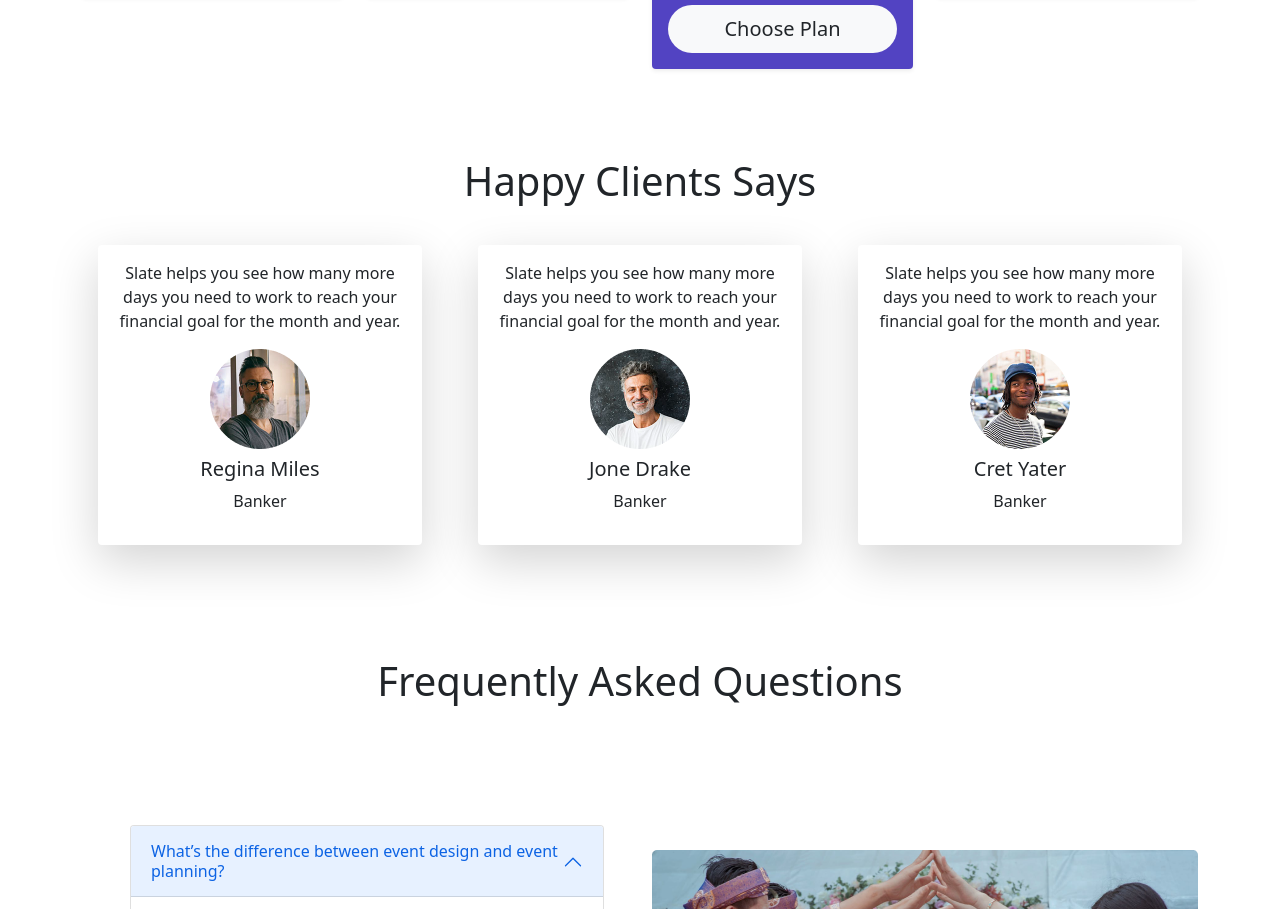
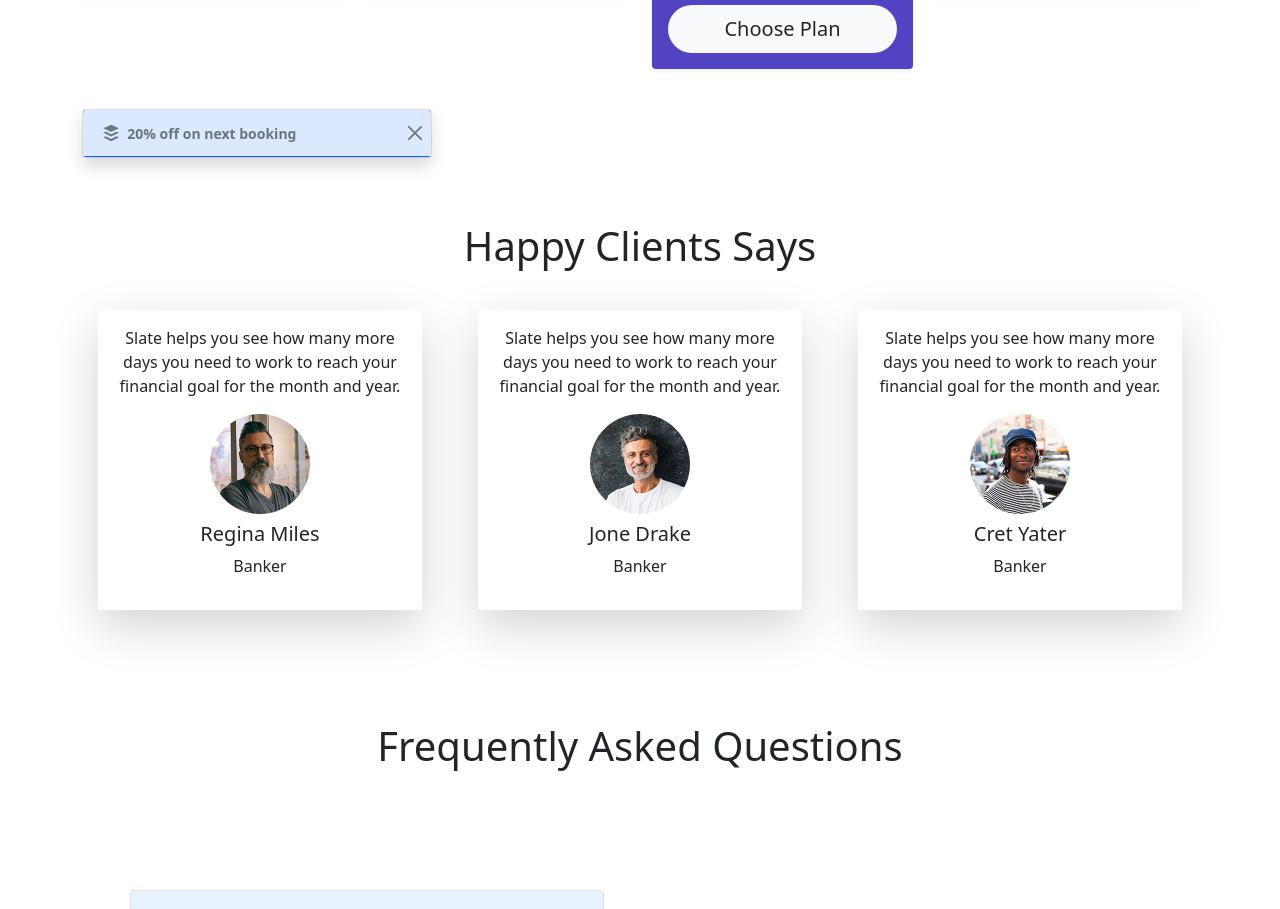
Before and after one commit to mehrazhossain/poloma, a plain HTML site: page index.html in a window 1280 px wide. Shown: the part 1068-1977 px from the top of the page. Drawn offline with nearby package versions, Linux system fonts and the light colour scheme.

Commit message:
toast added

```diff
--- a/index.html
+++ b/index.html
@@ -330,6 +330,14 @@
               </div>
             </div>
           </div>
+          <!-- Toasts Section -->
+          <div class="toast show bg-primary">
+            <div class="toast-header">
+              <strong class="me-auto"><i class="fab fa-buffer fa-lg p-2"></i>20% off on next booking</strong>
+              <button type="button" class="btn-close" data-bs-dismiss="toast"></button>
+            </div>
+
+          </div>
         </div>
       </section>
       <!-- Happy Clients Says Section -->
```
